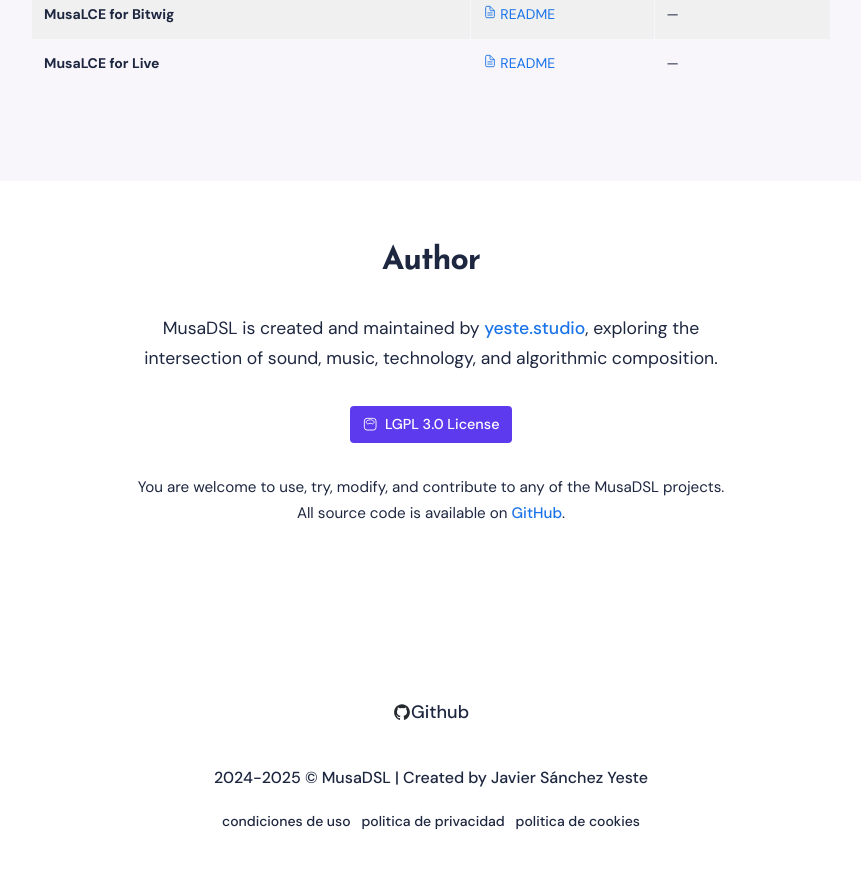
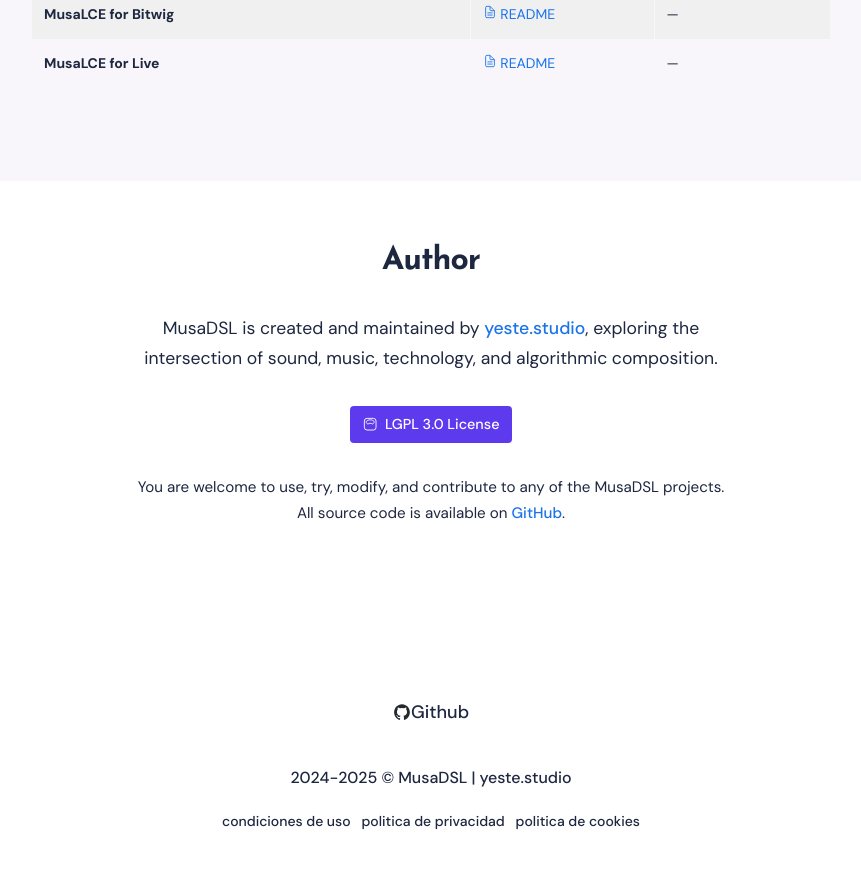
Before and after one commit to javier-sy/musadsl-website, a Jekyll site: the page built from index.html, in a window 1280 px wide and 900 px high, scrolled down 4888 px. Shown: the top 869 px of the window, without its empty margins (209-1070 px from the left). Built offline with Jekyll 4.4.1, drawn with Linux system fonts in a browser that asks for light colours; comment, search, counter and statistics services are not loaded.

Commit message:
Update footer copyright information for consistency and clarity

```diff
--- a/_includes/footer.html
+++ b/_includes/footer.html
@@ -20,7 +20,7 @@
         </div>
 
         <div class="footer__info">
-          <div class="copyright">2024-{{site.time | date: '%Y'}} &copy; <a href="/">{{site.data.settings.title}}</a> | Created by <a href="https://yeste.studio" target="_blank" rel="noopener">Javier Sánchez Yeste</a></div>
+          <div class="copyright">2024-{{site.time | date: '%Y'}} &copy; <a href="/">{{site.data.settings.title}}</a> | <a href="https://yeste.studio" target="_blank" rel="noopener">yeste.studio</a></div>
           <div class="legal">&nbsp;</div>
           <div class="legal">
             <a href="/condiciones-de-uso">condiciones de uso</a>&nbsp;&nbsp;
```
